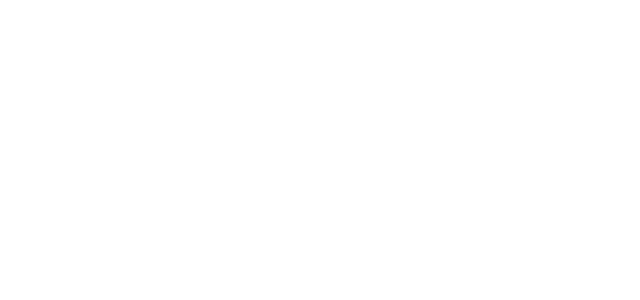
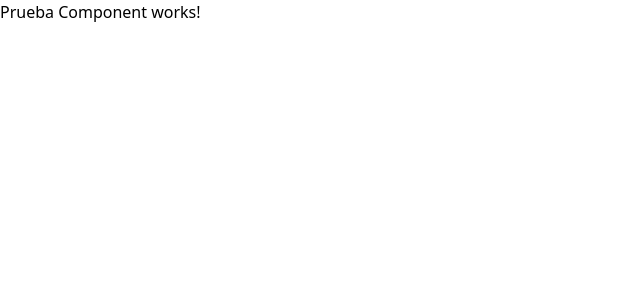
Before and after one commit to Jcss1462/StockRatings-Front, a Vue app: page / in a window 1280 px wide. Shown: the top 300 px of the page, without its empty margins (0-640 px from the left). Built offline with nearby package versions, Linux system fonts and the light colour scheme.

Commit message:
Se configura vue-router

```diff
--- a/package.json
+++ b/package.json
@@ -11,7 +11,8 @@
   "dependencies": {
     "@tailwindcss/vite": "^4.0.9",
     "tailwindcss": "^4.0.9",
-    "vue": "^3.5.13"
+    "vue": "^3.5.13",
+    "vue-router": "^4.5.0"
   },
   "devDependencies": {
     "@vitejs/plugin-vue": "^5.2.1",
--- /dev/null
+++ b/src/components/PruebaComponent.vue
@@ -0,0 +1,3 @@
+<template>
+    <h3>Prueba Component works!</h3>
+</template>
--- a/src/main.ts
+++ b/src/main.ts
@@ -1,5 +1,6 @@
 import { createApp } from 'vue'
 import './style.css'
 import App from './App.vue'
+import router from './router'
 
-createApp(App).mount('#app')
+createApp(App).use(router).mount('#app')
```
Also changed, not shown: src/App.vue (+4 -5 lines), src/router/index.ts (added, +13 -0 lines), 1 other file (tests, documents, lock files or other folders).
